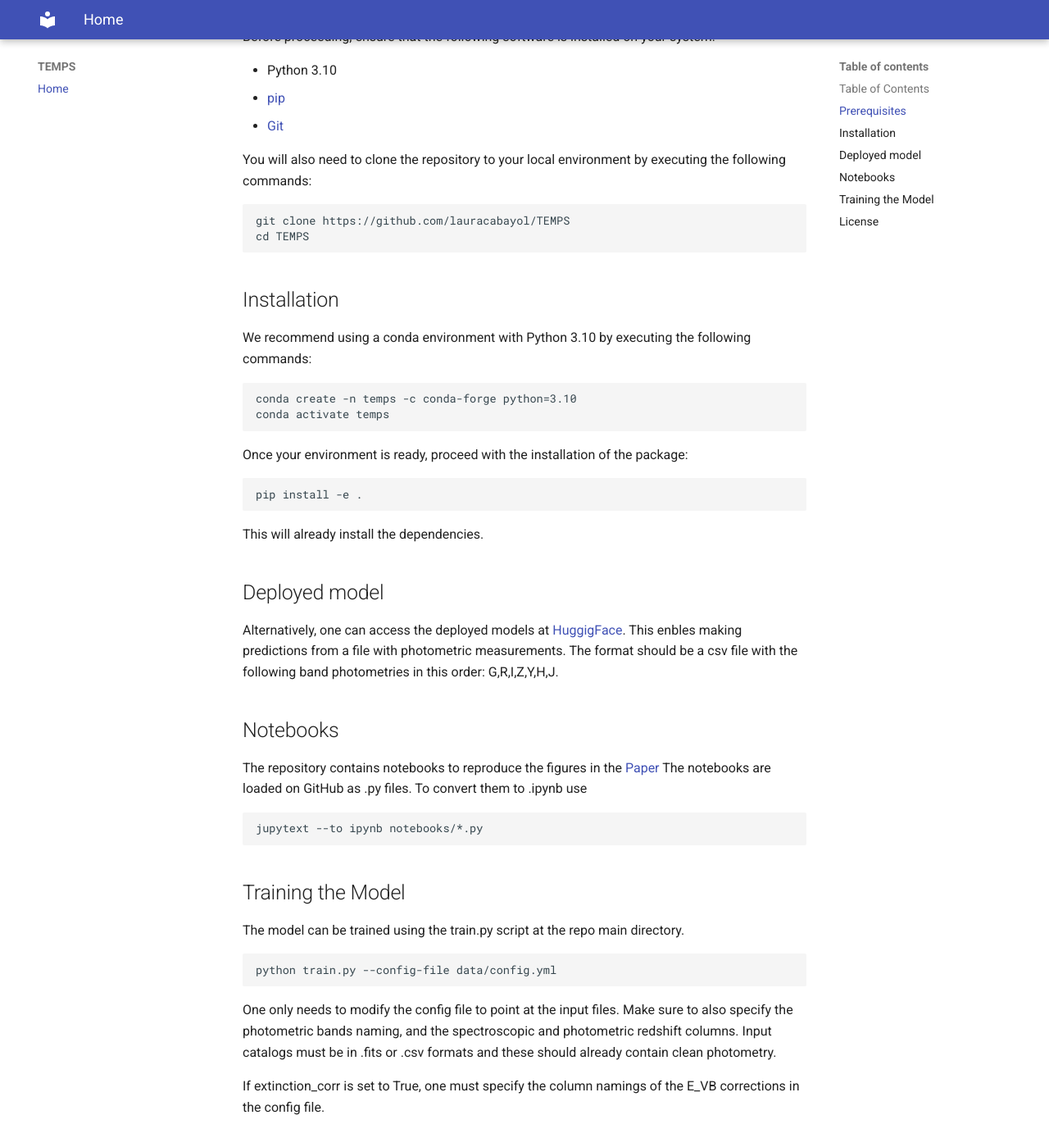
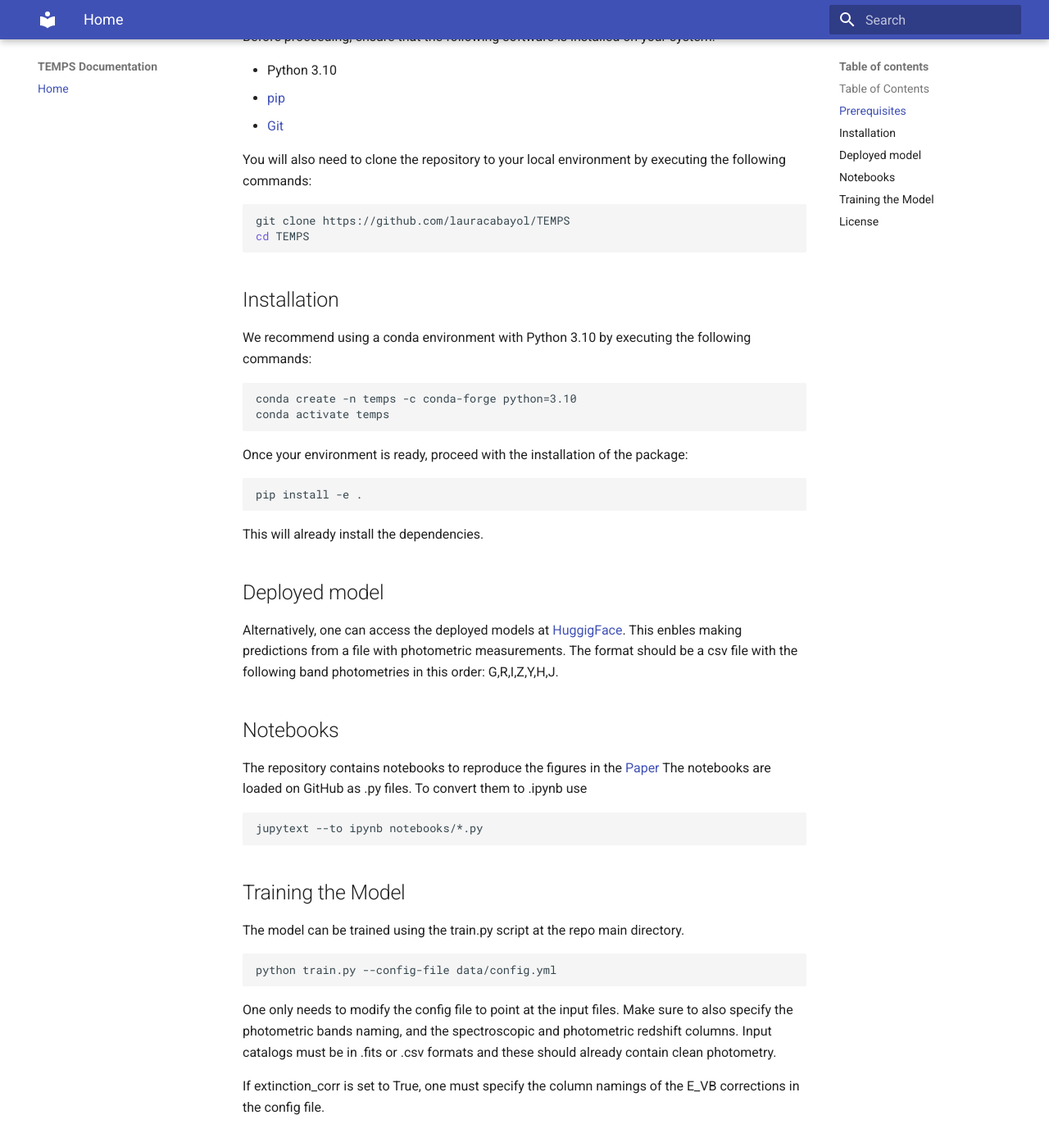
Before and after one commit to lauracabayol/TEMPS, an MkDocs documentation site: the page built from docs/docs/index.md, in a window 1280 px wide and 1400 px high, scrolled down 701 px. Shown: the whole window at 82% size. Built offline with MkDocs 1.6.1 and Material for MkDocs 9.7.7, drawn with Linux system fonts in a browser that asks for light colours; some of the changed lines change nothing that is shown.

Commit message:
modify file

```diff
--- a/docs/mkdocs.yml
+++ b/docs/mkdocs.yml
@@ -1,10 +1,15 @@
-site_name: TEMPS
+site_name: TEMPS Documentation
+theme:
+  name: material
 
-theme:
-  name: "material"
-
-plugins:
-  - mkdocstrings
-
+# Define the navigation structure for the docs
 nav:
   - Home: index.md
+
+# Define the URL where the site will be deployed
+site_url: https://github.com/lauracabayol/TEMPS
+
+markdown_extensions:
+  - codehilite
+  - toc
+  - admonition
```
